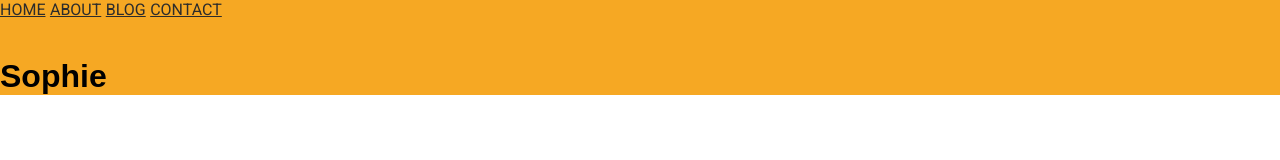
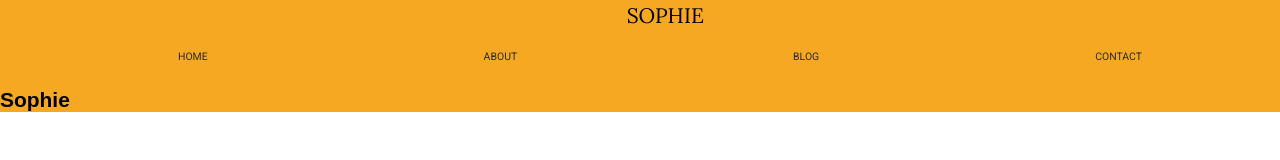
Before and after one commit to em-roe/emma_roe_project2, a plain HTML site: page index.html in a window 1280 px wide. Drawn offline with Linux system fonts and the light colour scheme.

Commit message:
more styling

```diff
--- a/Styles/partials/_header.scss
+++ b/Styles/partials/_header.scss
@@ -1,17 +1,38 @@
+.wrapper {
+  margin: 0 auto;
+  max-width: 1280px;
+}
+
 .nav {
   background: $headerAccent;
+  position: relative;
+  // display: flex;
+  // justify-content: center;
 
-  &__li {
-    display: inline-block;
+  &__ul {
+    display: flex;
+    justify-content: space-around;
+    padding-top: 50px;
   }
 
   &__a {
     font-family: $bodyFont;
+    text-decoration: none;
     text-transform: uppercase;
     margin: 0 auto;
-    padding: 0;
+    padding-top: 10px;
     color: $mainText;
   }
+
+}
+
+.logo {
+  font-family: $titleFont;
+  font-size: 2rem;
+  position: absolute;
+  top: 3%;
+  right: 45%;
+  text-transform: uppercase;
 }
 
 .header {
--- a/Styles/partials/_setup.scss
+++ b/Styles/partials/_setup.scss
@@ -6,10 +6,13 @@ article,aside,details,figcaption,figure,footer,header,hgroup,nav,section,summary
 
 .visuallyhidden:not(:focus):not(:active) { position: absolute; width: 1px; height: 1px; margin: -1px;border: 0;padding: 0;white-space: nowrap;clip-path: inset(100%);clip: rect(00 0 0);overflow: hidden;}
 
+html {
+  font-size: 65.5%;
+}
+
 ul {
   list-style: none;
   margin: 0 0;
-  padding: 0 0;
 }
 
 ul li {
--- a/index.html
+++ b/index.html
@@ -6,10 +6,12 @@
   <meta http-equiv="X-UA-Compatible" content="ie=edge">
   <title>Document</title>
   <link href="https://fonts.googleapis.com/css?family=Lora|Roboto:400,700" rel="stylesheet">
-  <link rel="stylesheet" href="/styles/style.css">
+  <link rel="stylesheet" href="styles/style.css">
 </head>
 <body>
   <nav class="nav">
+    <div class="wrapper">
+      <span class="logo">sophie</span>
       <ul class="nav__ul">
         <li class="nav__li">
           <a class="nav__a" href="index.html">Home</a>
@@ -24,6 +26,7 @@
           <a class="nav__a" href="contact.html">Contact</a>
         </li>
       </ul>
+    </div>
   </nav>
 
   <header class="header">
```
Also changed, not shown: Styles/style.css, 1 other file. Lines whose indentation alone changed are shown as unchanged.
